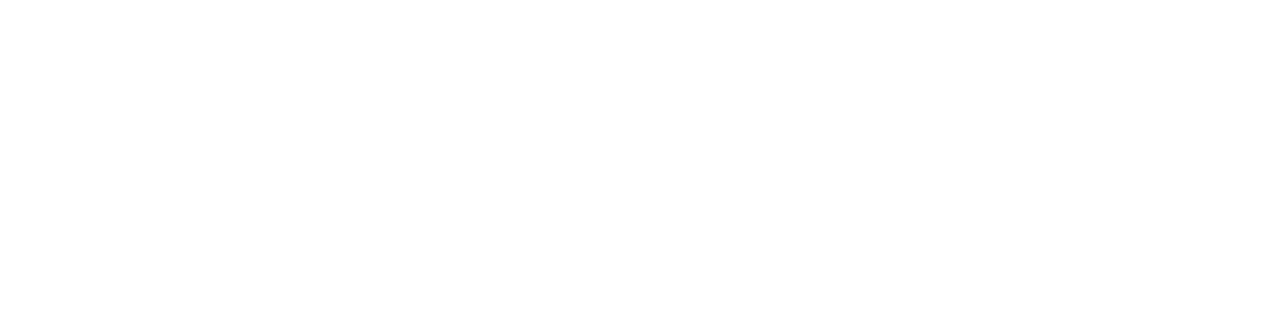
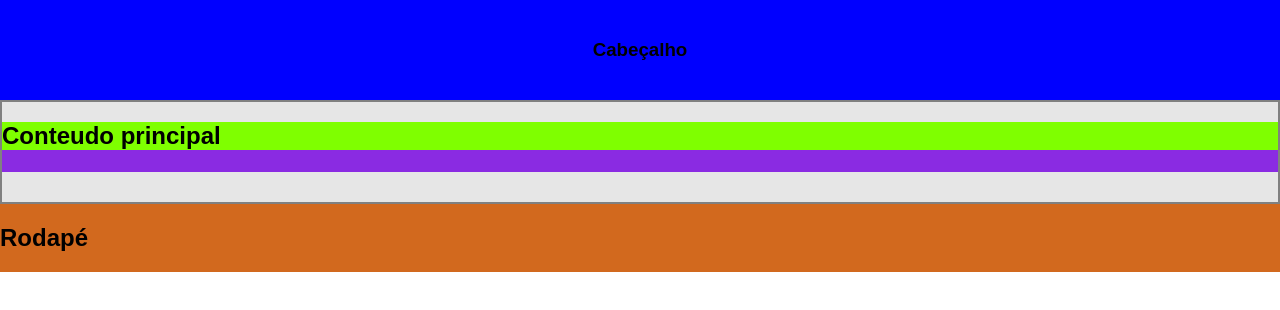
Before and after one commit to Toin-boss/AssociadoAmazon, a plain HTML site: page index.html in a window 1280 px wide. Drawn offline with Linux system fonts and the light colour scheme.

Commit message:
Estrutura do site

```diff
--- a/index.html
+++ b/index.html
@@ -4,8 +4,21 @@
     <meta charset="UTF-8">
     <meta name="viewport" content="width=device-width, initial-scale=1.0">
     <title>Associado Amazon</title>
+    <link rel="stylesheet" href="style.css">
 </head>
 <body>
-
+    <header>
+        <h3 style="margin: 0;">Cabeçalho</h3>
+    </header>
+    <main style="background-color: rgb(230, 230, 230); height: 100px; border: solid gray 2px;">
+        <section style="background-color: blueviolet; height: 50px;">
+            <div style="background-color: chartreuse;">
+                <h1>Conteudo principal</h1>
+            </div>
+        </section>
+    </main>
+    <footer style="background-color: chocolate;">
+        <h2>Rodapé</h2>
+    </footer>
 </body>
 </html>
--- /dev/null
+++ b/style.css
@@ -0,0 +1,13 @@
+body {
+    font-family:Arial, Helvetica, sans-serif;
+    margin: 0;
+    display: flex;
+    flex-direction: column;
+}
+header {
+    background-color: blue;
+    display: flex;
+    justify-content: center;
+    align-items: center;
+    height: 100px;
+}
```
